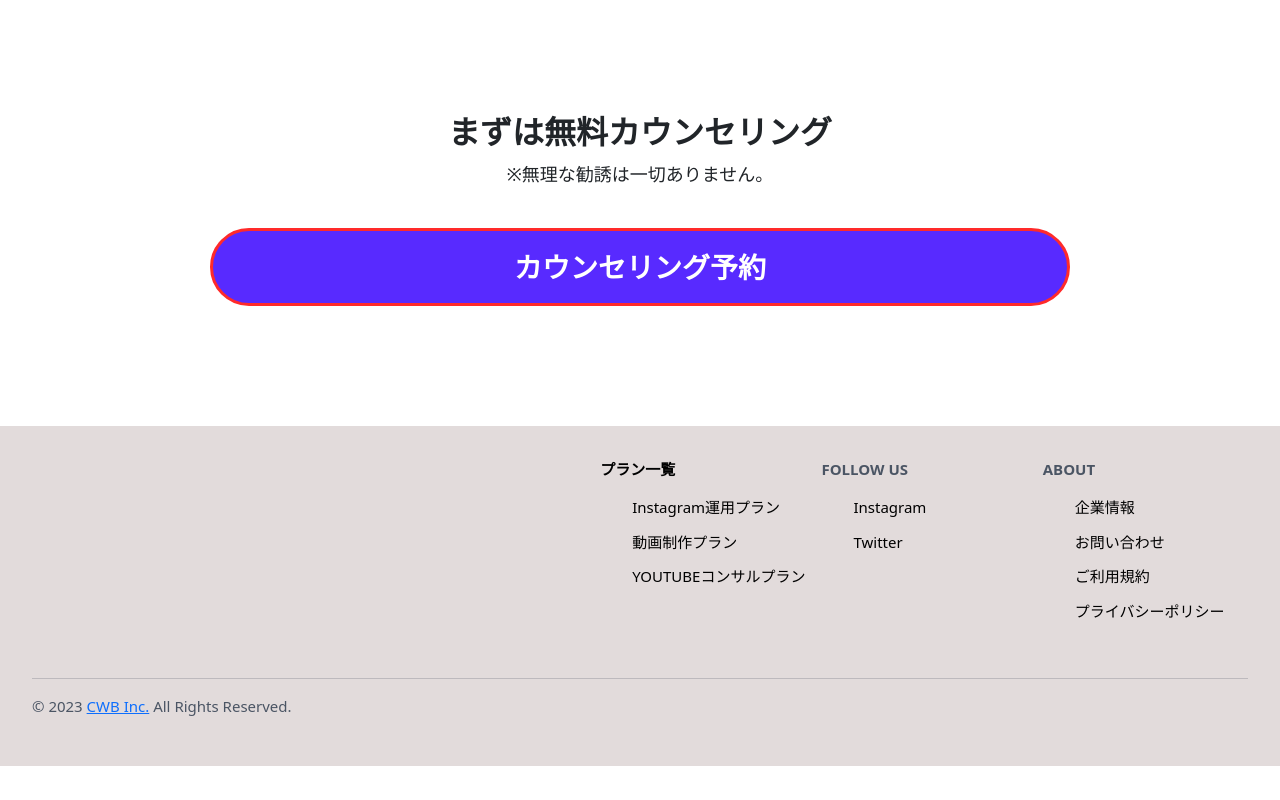
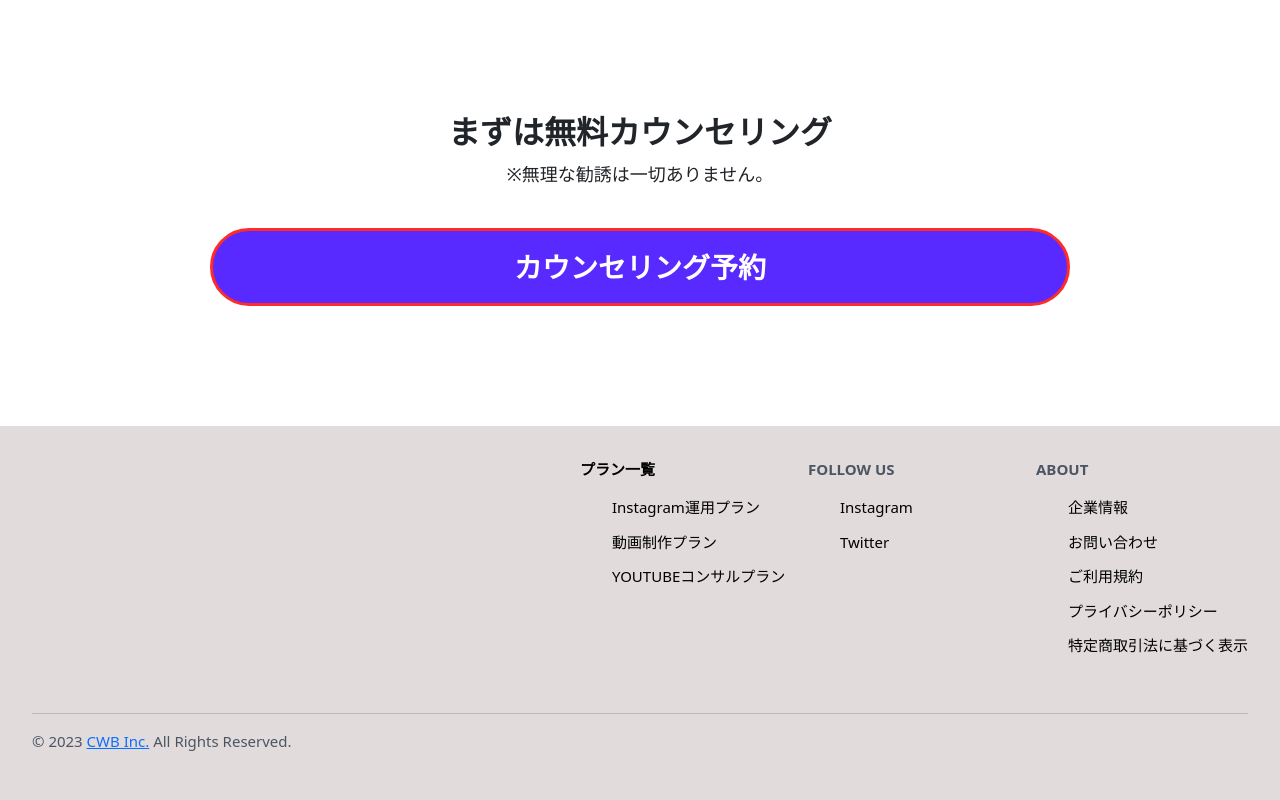
Before and after one commit to cwbcp/sns_mk_info, a plain HTML site: page index.html in a window 1280 px wide. Shown: the part 6108-6908 px from the top of the page. Before the commit the page ends 6874 px from the top, so only its background shows below. Drawn offline with nearby package versions, Linux system fonts and the light colour scheme; some packages are replaced by stand-ins of ours; a script that the page names is missing.

Commit message:
Update index.html
add link

```diff
--- a/index.html
+++ b/index.html
@@ -317,8 +317,9 @@
         <ul class="footer__navi">
           <li><a  class="bottom-a" href="#">企業情報</a></li>
           <li><a class="bottom-a" href="#">お問い合わせ</a></li>
-          <li><a class="bottom-a" href="https://lekam0066.github.io/varen_sns2023/page03">ご利用規約</a></li>
-          <li><a class="bottom-a" href="https://lekam0066.github.io/varen_sns2023/privacy_policy">プライバシーポリシー</a></li>
+          <li><a class="bottom-a" href="https://cwbcp.github.io/sns_mk_info/service/rules">ご利用規約</a></li>
+          <li><a class="bottom-a" href="https://cwbcp.github.io/sns_mk_info/privacy_policy">プライバシーポリシー</a></li>
+          <li><a class="bottom-a" href="https://cwbcp.github.io/sns_mk_info/service/law_info">特定商取引法に基づく表示</a></li>
         </ul>
       </div>
     </div>
```
